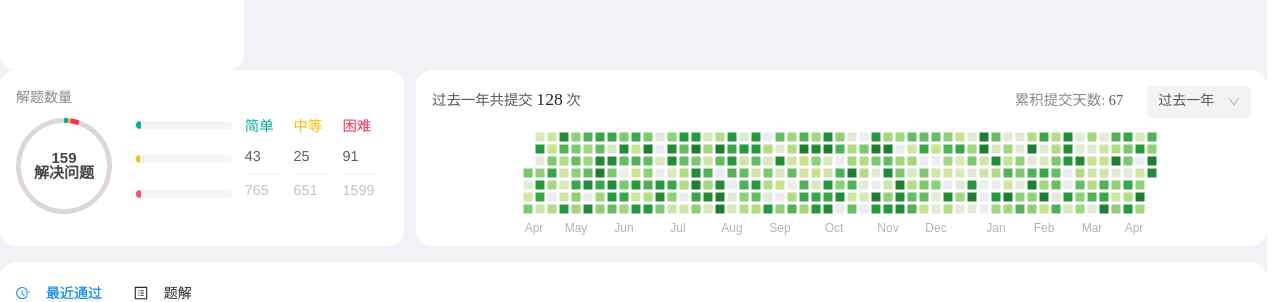
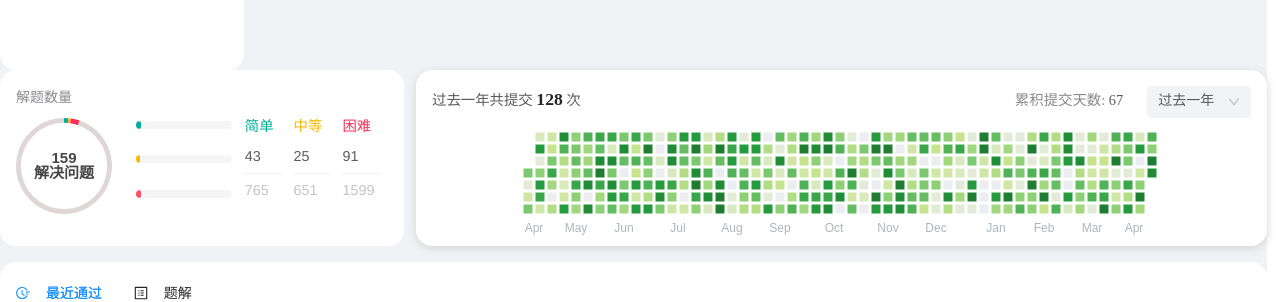
Before and after one commit to Manacher/RookCodeFE, a Vue app: page /user/1 in a window 1280 px wide. Shown: the part 938-1240 px from the top of the page. Built offline with nearby package versions, Linux system fonts and the light colour scheme; no server answers.

Commit message:
feat: 热力图样式调整完成 --task=	1018829 --user=刘宇阳

```diff
--- a/src/views/userPage/UserHeatMap.vue
+++ b/src/views/userPage/UserHeatMap.vue
@@ -4,7 +4,7 @@
     <div class="text-area">
       <div>
         过去一年共提交
-        <span style="font-size: 1.1rem; color: #262626">{{totalNum}}</span>
+        <span style="font-size: 1.1rem; color: #262626; font-weight: bold">{{totalNum}}</span>
         次
       </div>
 
@@ -149,6 +149,7 @@ export default {
   border-radius: 1rem;
   padding: 1rem;
   font-family: 微软雅黑;
+  box-shadow: 0 2px 8px lightgrey;
 }
 
 .text-area{
```
